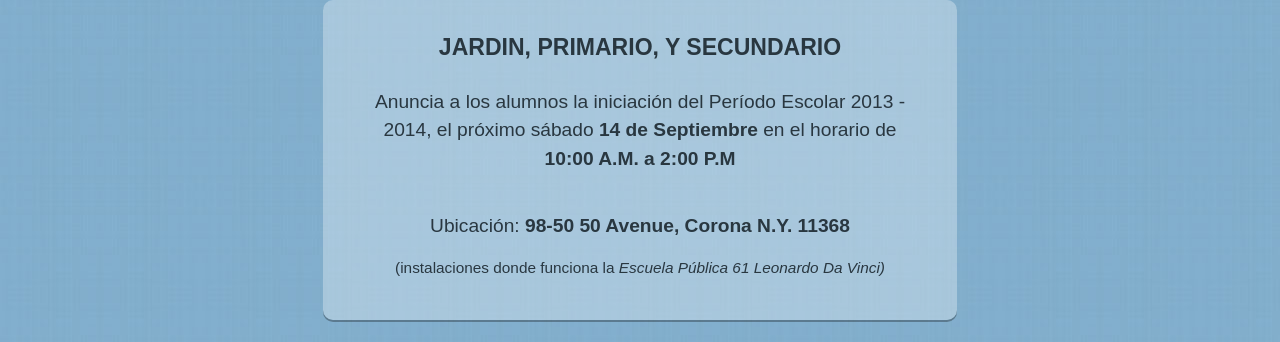
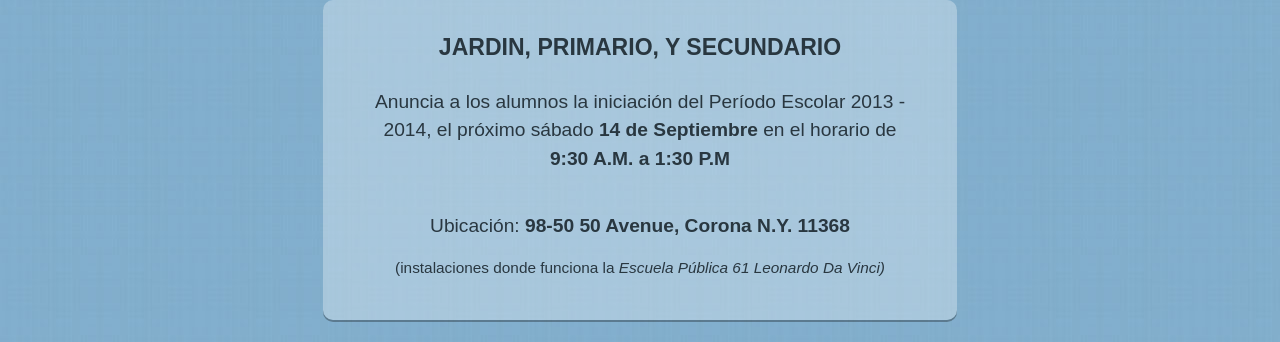
Before and after one commit to weerd/eany-comingsoon, a Jekyll site: the page built from index.html, in a window 1280 px wide. Shown: the part 305-647 px from the top of the page. Built offline with Jekyll 4.4.1, drawn with Linux system fonts in a browser that asks for light colours; Markdown is read by kramdown in place of the engine named in the settings.

Commit message:
Changing school hours.

```diff
--- a/index.html
+++ b/index.html
@@ -1,11 +1,12 @@
 ---
 layout: default
+title: Escuela Argentina en Nueva York
 ---
 
 <div role="main">
   <h1>Jardin, Primario, <span>y</span> Secundario</h1>
 
-  <p>Anuncia a los alumnos la iniciación del Período Escolar 2013 - 2014, el próximo sábado <strong>14 de Septiembre</strong> en el horario de <strong>10:00 A.M. a 2:00 P.M</strong></p>
+  <p>Anuncia a los alumnos la iniciación del Período Escolar 2013 - 2014, el próximo sábado <strong>14 de Septiembre</strong> en el horario de <strong>9:30 A.M. a 1:30 P.M</strong></p>
 
   <p>Ubicación: <strong>98-50 50 Avenue, Corona  N.Y. 11368</strong></p>
   <p>(instalaciones donde funciona la <em>Escuela Pública 61 Leonardo Da Vinci)</em></p>
```
